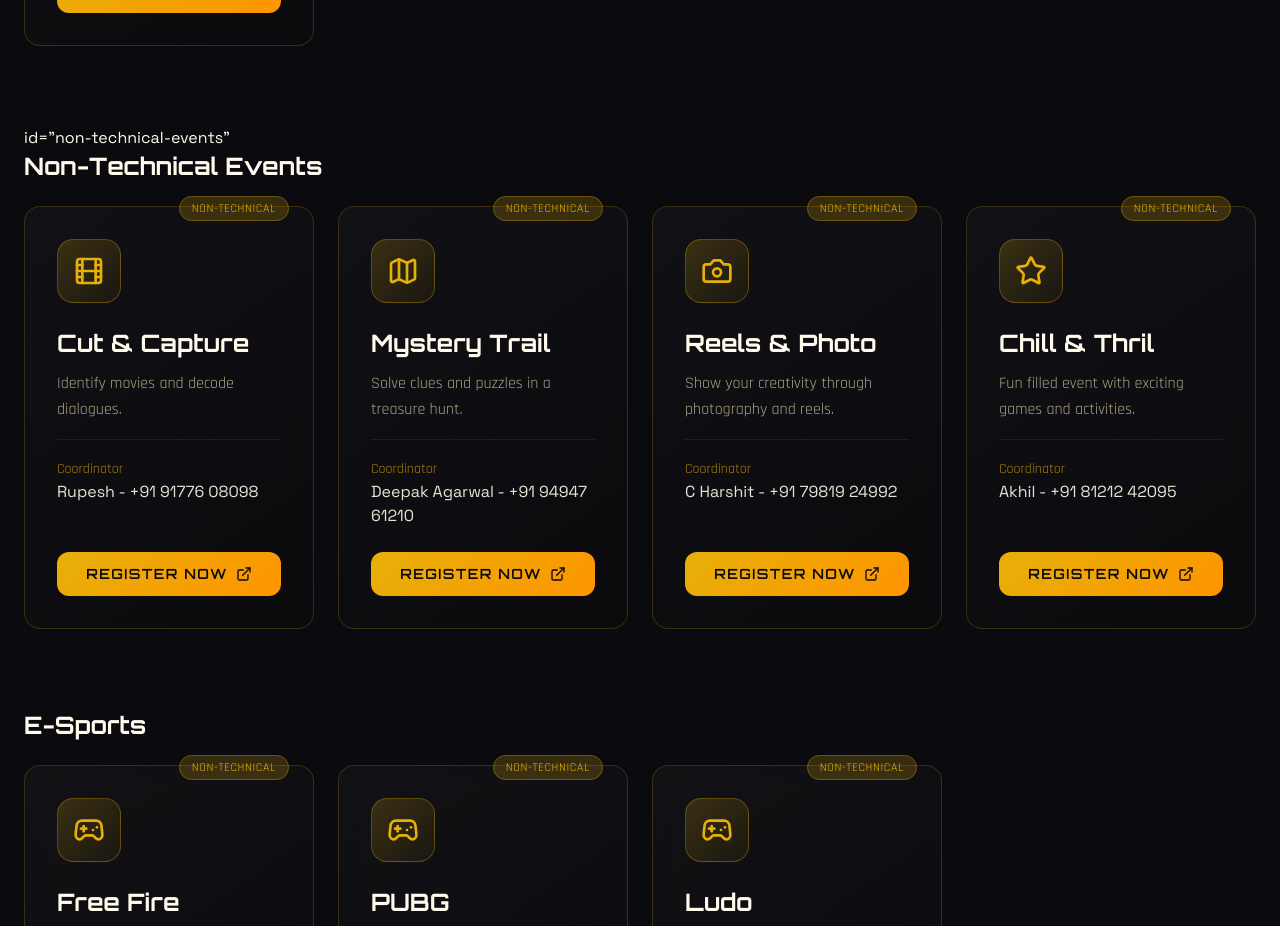
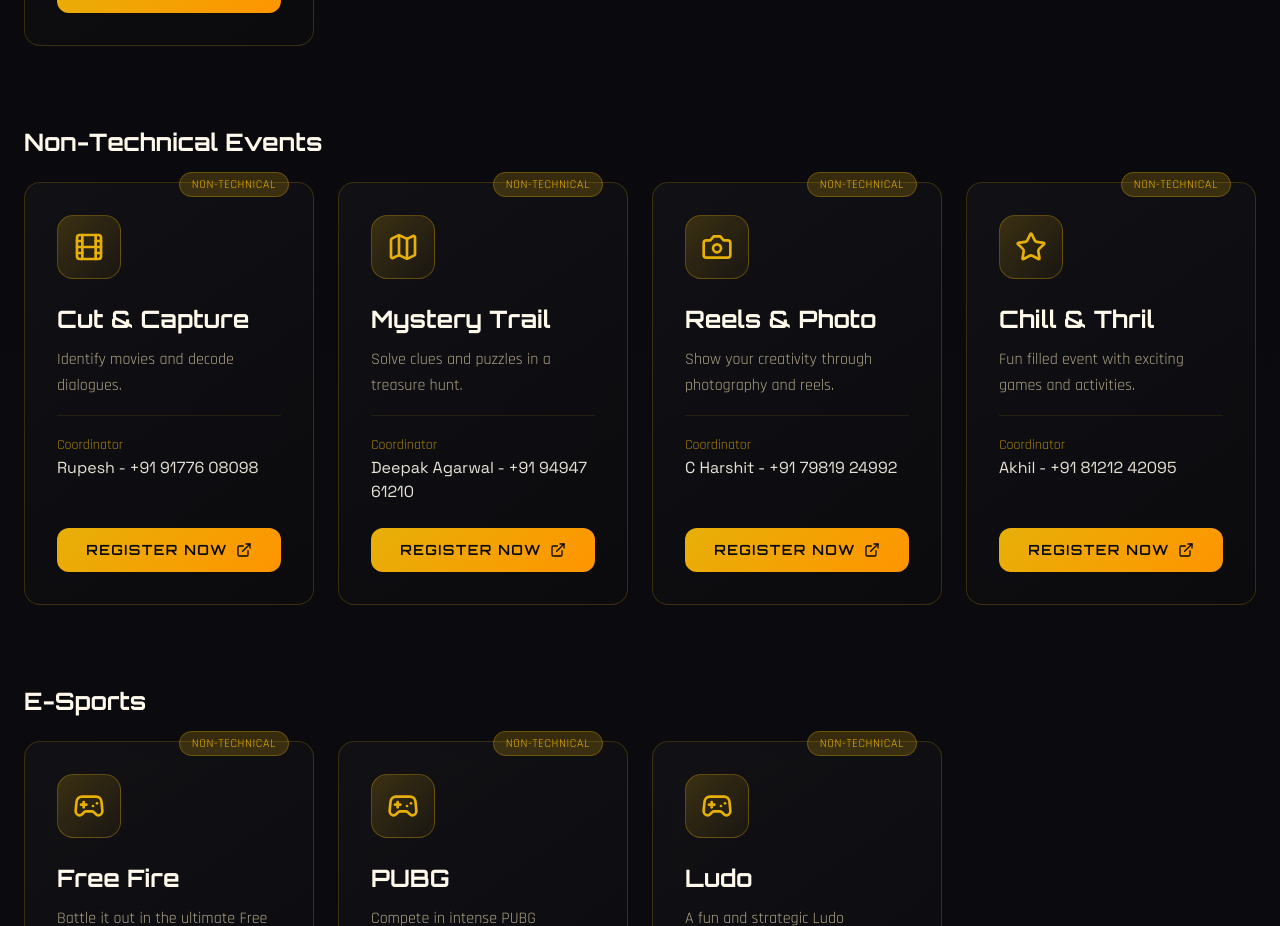
Before and after one commit to Tajkamal1/Epics2k26, a React (Vite) app: page / in a window 1280 px wide. Shown: the part 1920-2846 px from the top of the page. Built offline with nearby package versions, Linux system fonts and the light colour scheme.

Commit message:
Refactor EventsSection component structure

```diff
--- a/src/components/EventsSection.tsx
+++ b/src/components/EventsSection.tsx
@@ -137,7 +137,7 @@ const EventsSection = () => {
             ))}
           </div>
         </div>
-        <div>id="non-technical-events"</div>
+        <div id="non-technical-events"></div>
         {/* -------- NON TECHNICAL EVENTS (WITH ID ADDED) -------- */}
         <div className="mb-20">
           <h3
```
